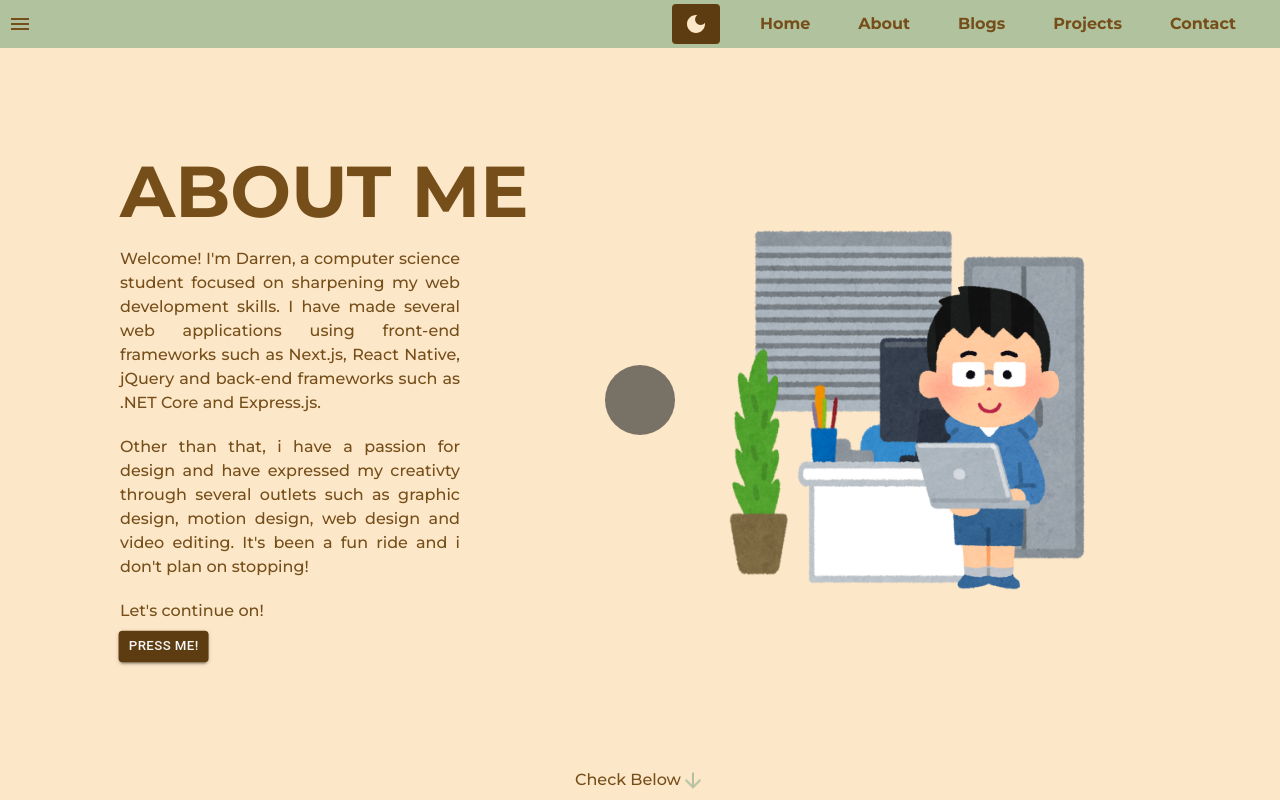
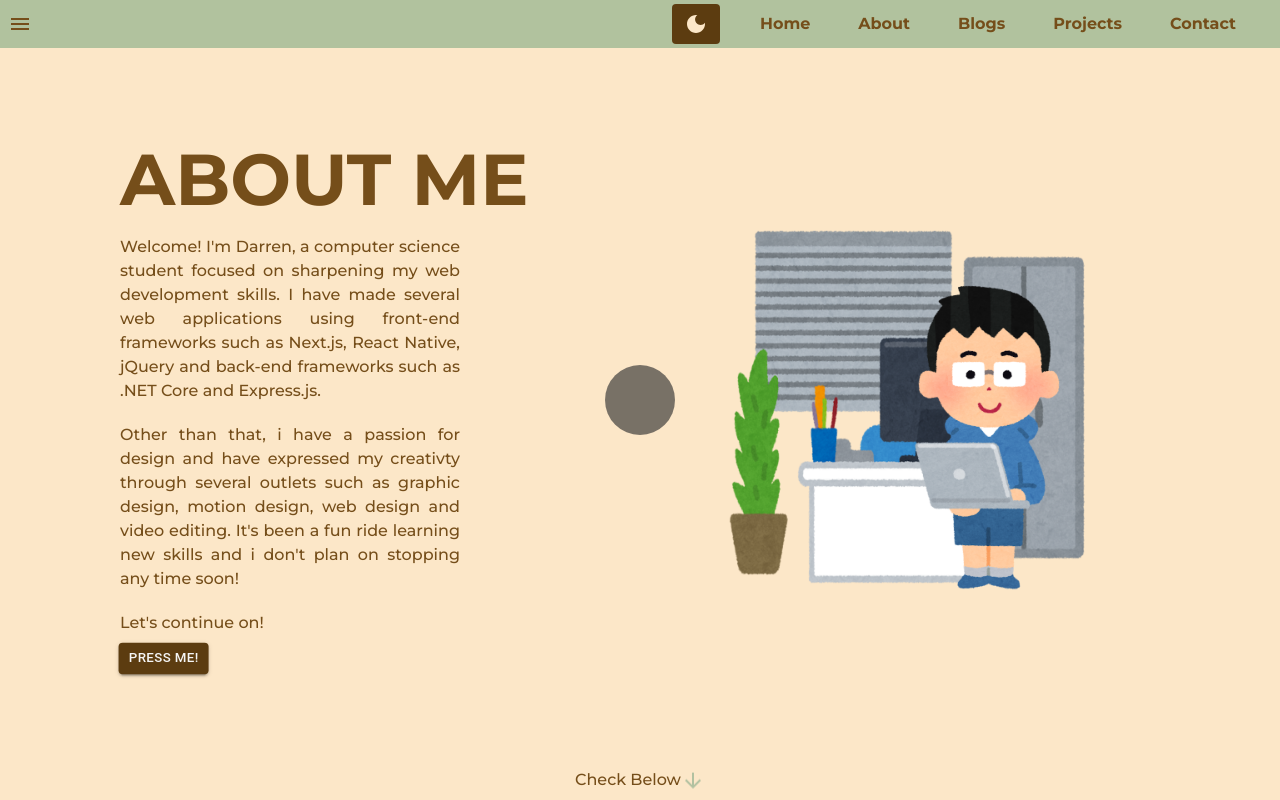
Before and after one commit to IAmGigabyteSpeed/portfolio-web-app, a Next.js app: page /about in a window 1280 px wide. Shown: the top 800 px of the page. Built offline with nearby package versions, Linux system fonts and the light colour scheme.

Commit message:
Update about me hero message

```diff
--- a/app/about/page.js
+++ b/app/about/page.js
@@ -69,7 +69,8 @@ export default function About() {
                     Other than that, i have a passion for design and have
                     expressed my creativty through several outlets such as
                     graphic design, motion design, web design and video editing.
-                    It&apos;s been a fun ride and i don&apos;t plan on stopping!
+                    It&apos;s been a fun ride learning new skills and i
+                    don&apos;t plan on stopping any time soon!
                   </p>
                 </div>
                 <p className="text-justify mt-5 mb-2 animate-[slideDownFadeIn_0.7s_ease-in-out]">
```
